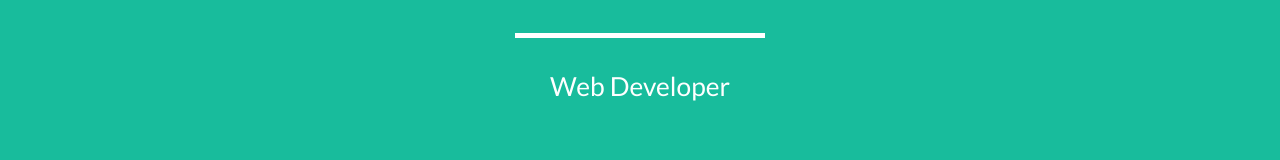
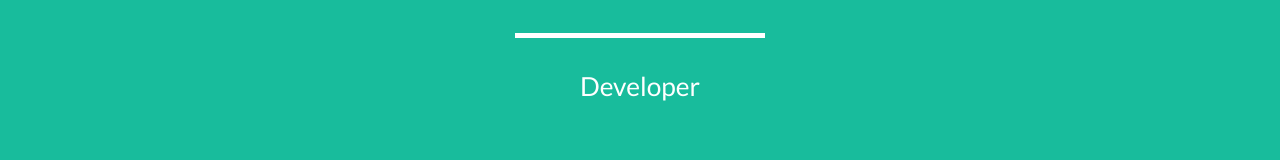
Before and after one commit to link0802/link0802.github.io, a plain HTML site: page index.html in a window 1280 px wide. Shown: the part 442-602 px from the top of the page. Drawn offline with nearby package versions, Linux system fonts and the light colour scheme.

Commit message:
Just developer, no need in 'web'

```diff
--- a/index.html
+++ b/index.html
@@ -9,7 +9,7 @@
     <meta name="description" content="">
     <meta name="author" content="">
 
-    <title>Vladislav Rogovsky - Web Developer</title>
+    <title>Vladislav Rogovsky - Developer</title>
 
     <!-- Bootstrap Core CSS - Uses Bootswatch Flatly Theme: http://bootswatch.com/flatly/ -->
     <link href="css/bootstrap.min.css" rel="stylesheet">
@@ -78,7 +78,7 @@
                     <div class="intro-text">
                         <span class="name">Vladislav Rogovsky</span>
                         <hr class="star-light">
-                        <span class="skills">Web Developer</span>
+                        <span class="skills">Developer</span>
                     </div>
                 </div>
             </div>
```
